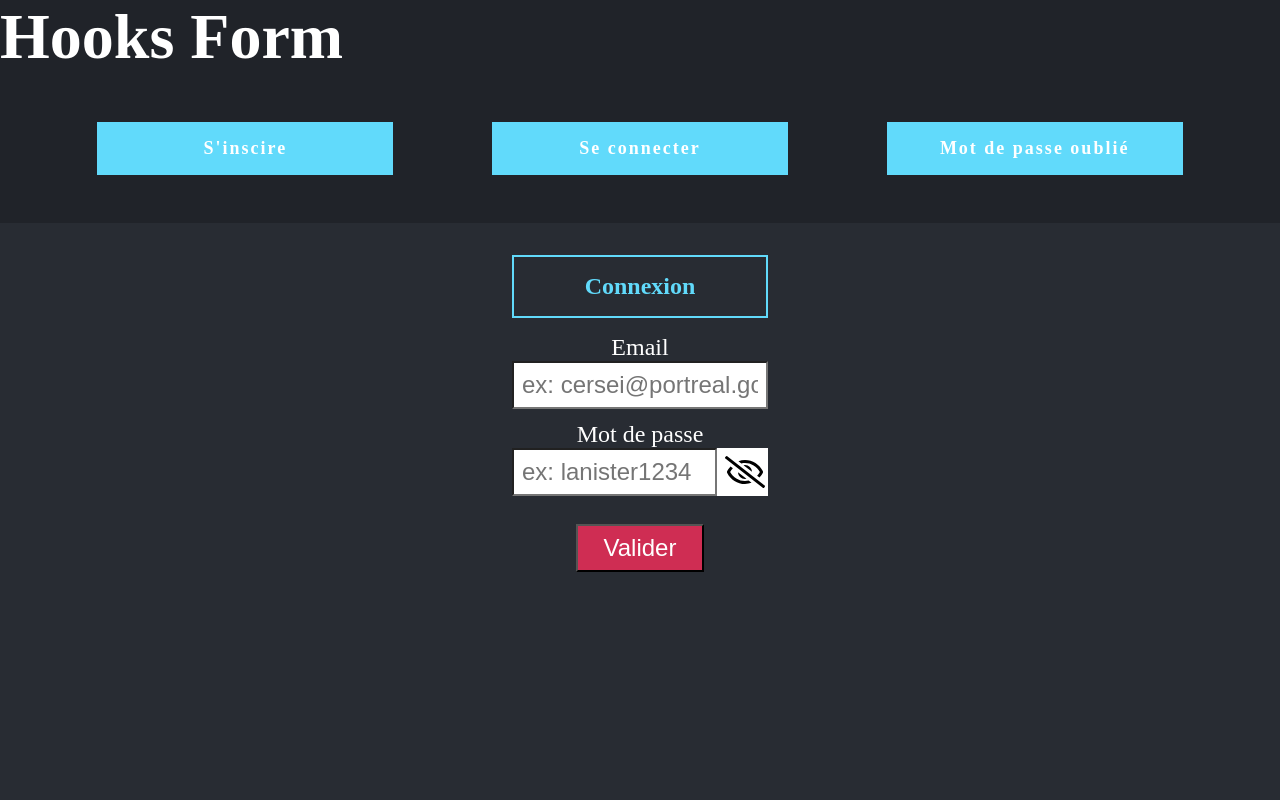
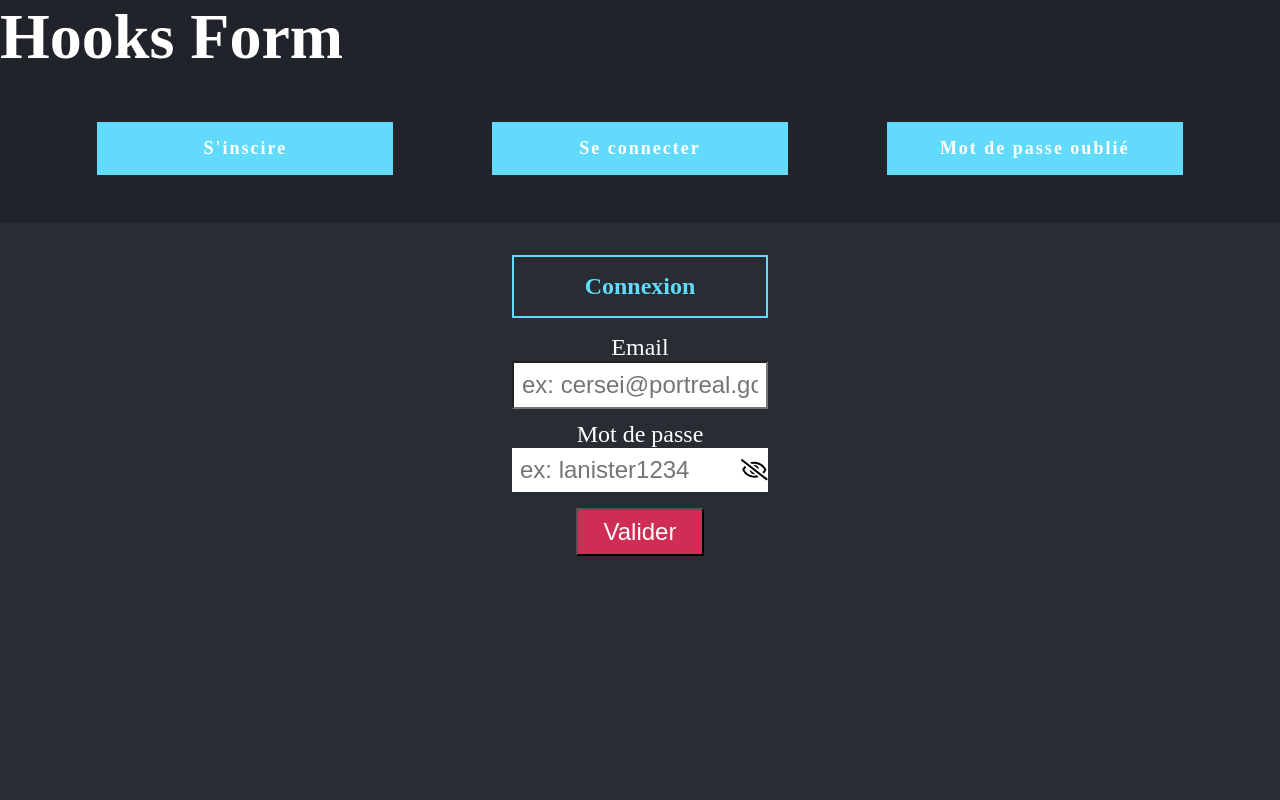
Before and after one commit to WebWalterWrite/HooksForm, a React (Create React App) app: page /formulaire/connexion in a window 1280 px wide. Shown: the top 800 px of the page. Built offline with nearby package versions, Linux system fonts and the light colour scheme.

Commit message:
type:refactor desc: modification affichage de l'input au clic sur l'icon. ajout memo

```diff
--- a/src/components/common/input.js
+++ b/src/components/common/input.js
@@ -1,4 +1,4 @@
-import React, {useState} from 'react';
+import React,{ useState, useRef, memo } from 'react';
 import styled from 'styled-components';
 import { useInputValue } from './useState';
 import { FontAwesomeIcon} from '@fortawesome/react-fontawesome';
@@ -6,55 +6,50 @@ import { faEyeSlash, faEye } from '@fortawesome/free-regular-svg-icons';
 import { media } from '../../utils/responsive.styled';
 
 const Mdp = styled.div`
-    display:flex;
-    align-items:center;
-    width:20%;
-    margin:0 auto;
+  display: flex;
+  align-items: center;
+  background-color:#FFFFFF;
+  width: 20%;
+  margin: 0 auto;
   ${media.phone`
         width:70%;
     `}
-    input{
+  input {
     font-size: 3vh;
     outline-color: #61dafb;
     padding: 1vh;
-        width:80%;
-	    margin-bottom: 1.5vh;
-	    border-radius: 0;
+    width: 90%;
+    border:none;
     background-color: ${props => props.color};
     ${media.phone`
-            width:80%;
+            width:85%;
           `}
   }
-    >div{
-        background-color:#FFFFFF;
-        width:20%;
-        padding:1vh;
-        margin-bottom: 1.5vh;
-        ${media.phone`
-        padding:.8vh;
-        `}
+  svg{
+      margin:0 auto;
+
   }
-
-`
+`;
 
 
-export const InputPwd = () => {
+export const InputPwd = memo(() => {
 
     // Etat de l'icone
     const [eye, setEye] = useState(true);
+
+    // Imput password
+    const inputPass = useRef(null)
 
     // Masquer / Montrer l'icon
     const show = () =>{
         setEye( prevState => !prevState)
     }
 
-    const InputPass = useInputValue('',"password","ex: lanister1234","password")
-    return(
-    <Mdp>
-    <input {...InputPass}/>
-    <div>
-        <FontAwesomeIcon onClick={show} icon={eye ? faEyeSlash : faEye} size="2x"/>
-    </div>
-    </Mdp>
-    )
-};
+    const InputPass = useInputValue('',eye ? "password" : "text","ex: lanister1234","password")
+    return <Mdp>
+        <input {...InputPass} ref={inputPass}/>
+
+          <FontAwesomeIcon onClick={show} icon={eye ? faEyeSlash : faEye} size="lg" />
+
+      </Mdp>;
+});
```
Lines whose indentation alone changed are shown as unchanged.
